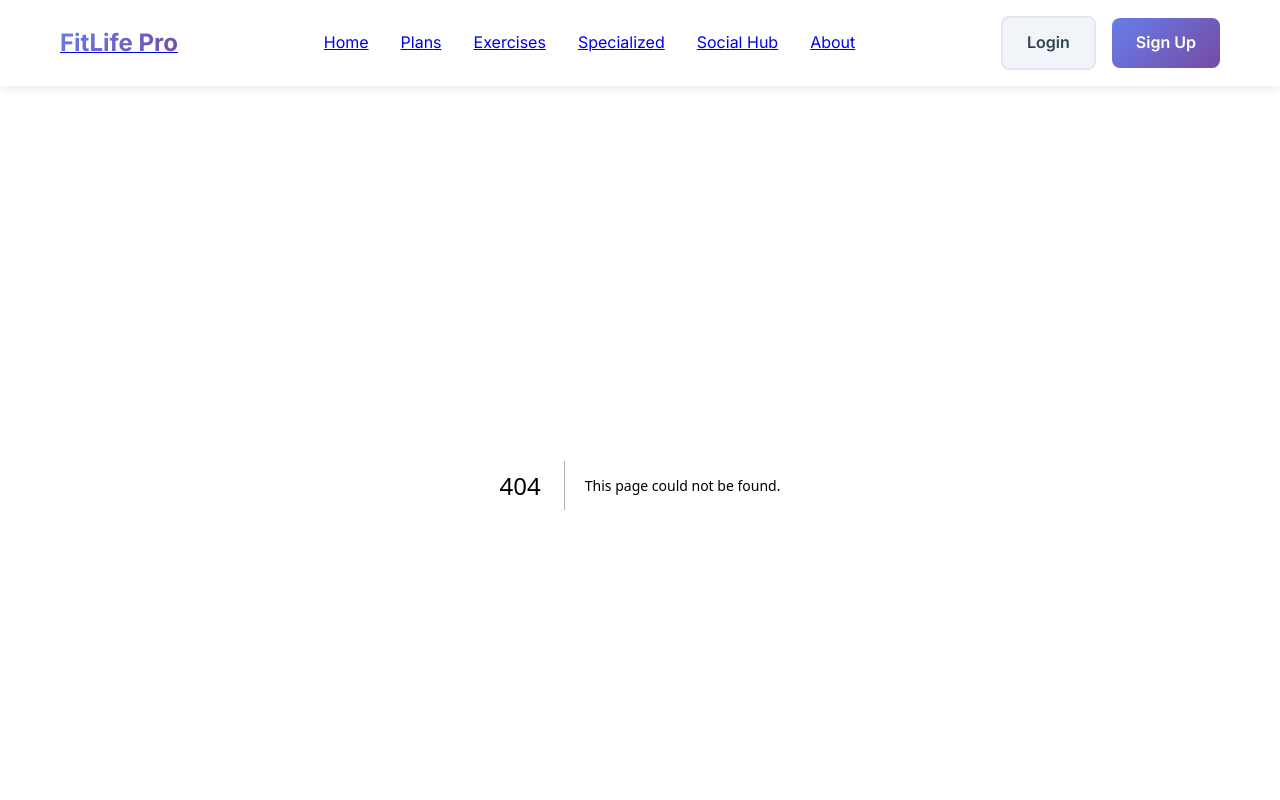
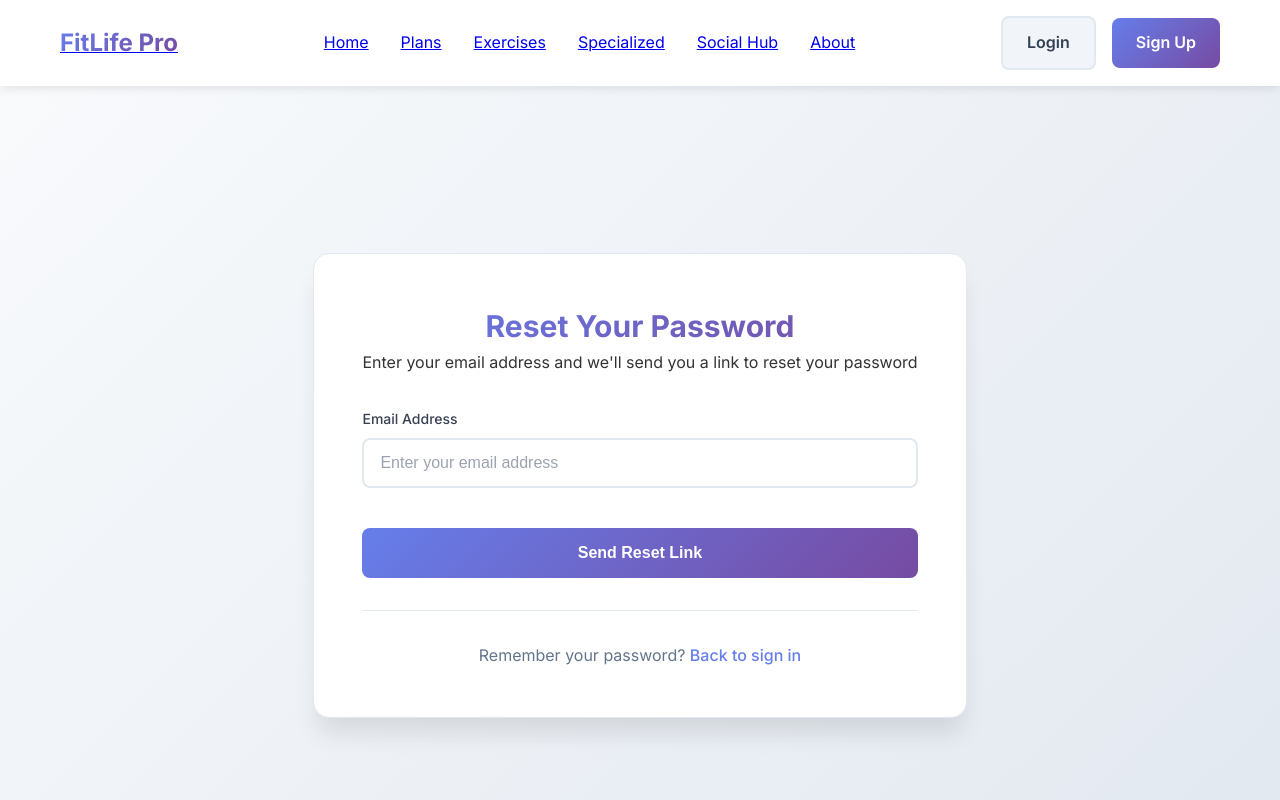
Before and after one commit to DhruvVcet/food_workout_app, a Next.js app: page /forgot-password in a window 1280 px wide. Before the commit this address had no page. Shown: the top 800 px of the page. Built offline with nearby package versions, Linux system fonts and the light colour scheme.

Commit message:
Create forgot password page
cgen-d7c817182b124b8ea295f8b9b941b346

```diff
--- /dev/null
+++ b/app/forgot-password/page.tsx
@@ -0,0 +1,47 @@
+import Link from 'next/link'
+
+export default function ForgotPasswordPage() {
+  return (
+    <div className="forgot-password-page">
+      <section className="auth-section">
+        <div className="container">
+          <div className="auth-container-centered">
+            <div className="auth-card">
+              <div className="auth-header">
+                <h1 className="text-3xl font-bold gradient-text mb-2">Reset Your Password</h1>
+                <p className="text-gray-600 mb-8">Enter your email address and we'll send you a link to reset your password</p>
+              </div>
+
+              <form className="auth-form">
+                <div className="form-group">
+                  <label htmlFor="email" className="form-label">Email Address</label>
+                  <input
+                    type="email"
+                    id="email"
+                    name="email"
+                    className="form-input"
+                    placeholder="Enter your email address"
+                    required
+                  />
+                </div>
+
+                <button type="submit" className="btn btn-primary w-full auth-btn">
+                  Send Reset Link
+                </button>
+              </form>
+
+              <div className="auth-footer">
+                <p>
+                  Remember your password?{' '}
+                  <Link href="/login" className="signup-link">
+                    Back to sign in
+                  </Link>
+                </p>
+              </div>
+            </div>
+          </div>
+        </div>
+      </section>
+    </div>
+  )
+}
```
